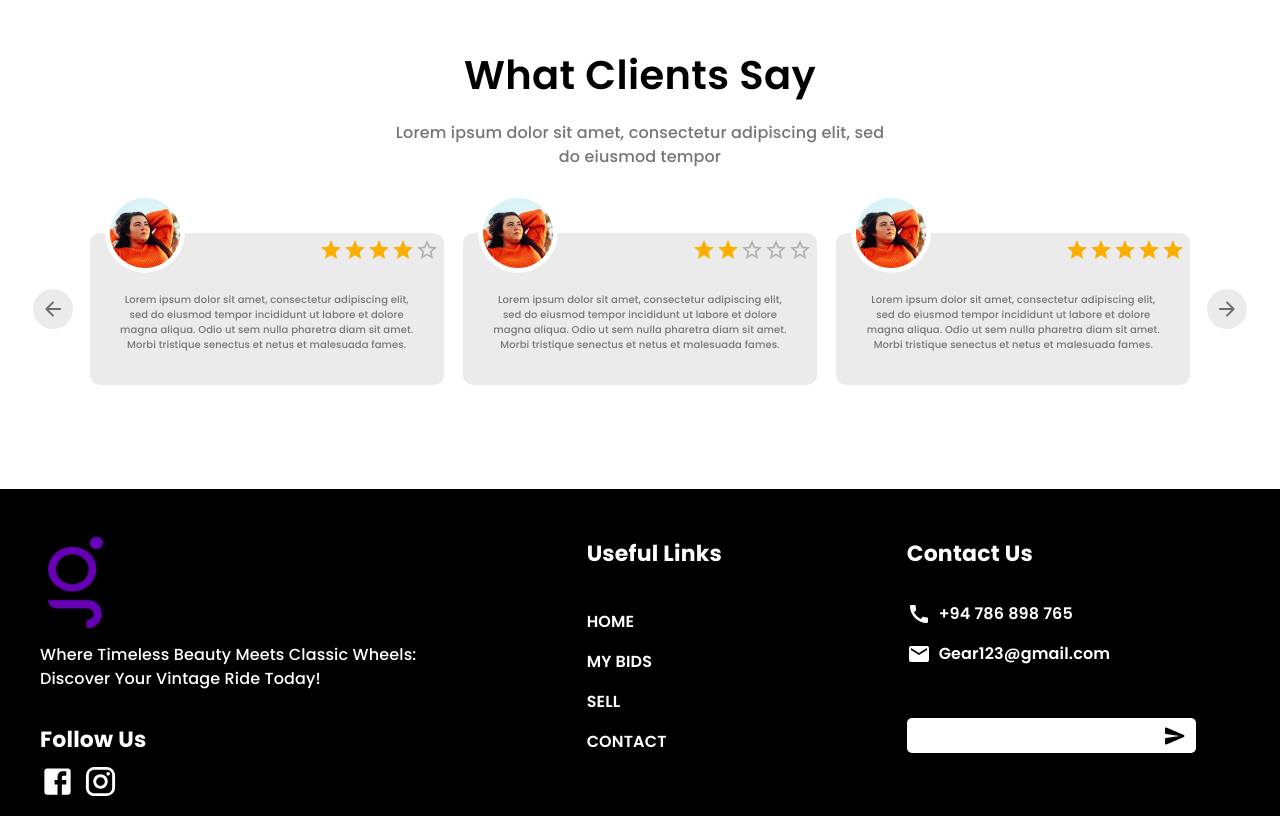
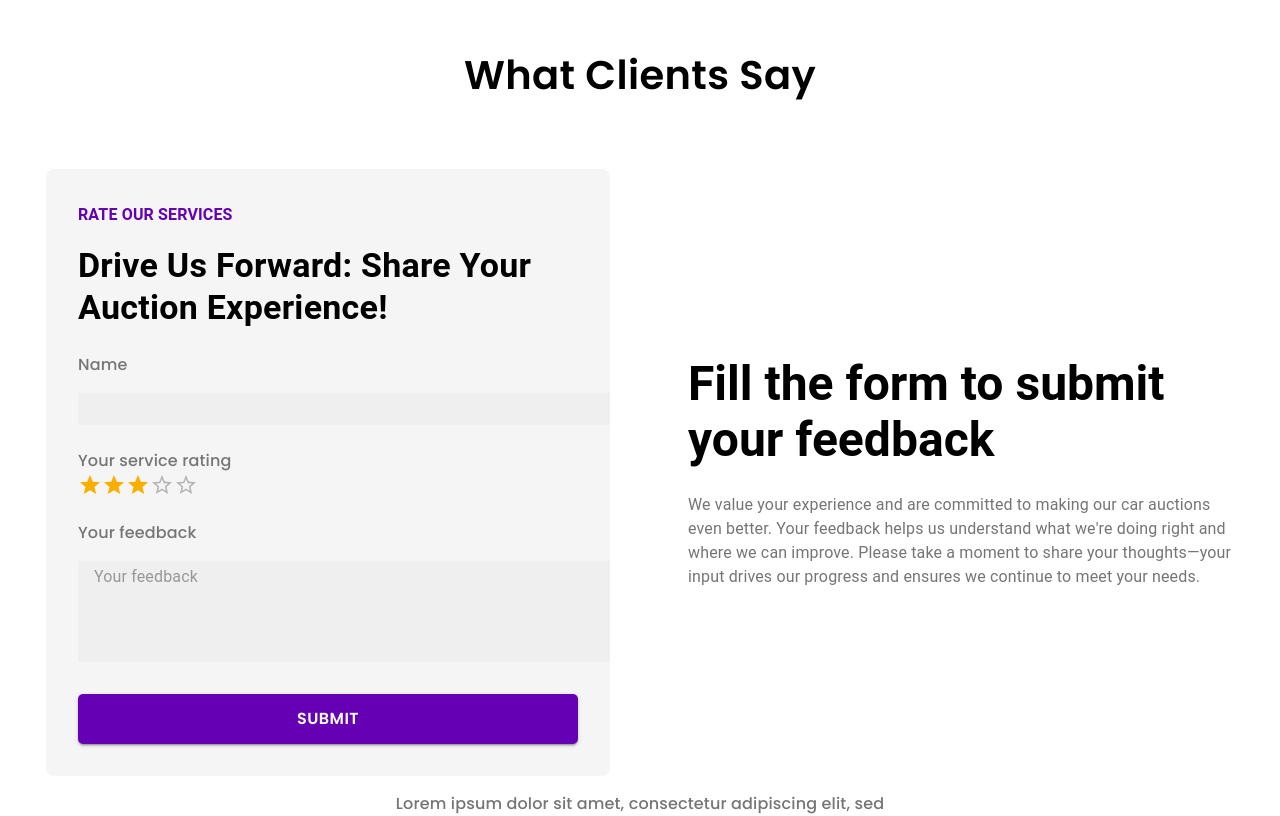
Before and after one commit to Senuk27/gear-gulf-frontend-main, a React (Vite) app: page /home in a window 1280 px wide. Shown: the part 1000-1816 px from the top of the page. Built offline with nearby package versions, Linux system fonts and the light colour scheme; no server answers.

Commit message:
Update Home.jsx

```diff
--- a/src/Pages/Home/Home.jsx
+++ b/src/Pages/Home/Home.jsx
@@ -1,24 +1,39 @@
-import { Box, Button, Grid, IconButton, Pagination, Rating, Typography, colors } from '@mui/material'
-import car from '../../assets/car.png'
-import { useNavigate } from 'react-router-dom';
-import { useEffect, useState } from 'react';
-import AOS from "aos";
+import ArrowBackRoundedIcon from "@mui/icons-material/ArrowBackRounded";
+import ArrowForwardRoundedIcon from "@mui/icons-material/ArrowForwardRounded";
+import {
+  Box,
+  Button,
+  Grid,
+  IconButton,
+  Pagination,
+  Rating,
+  TextField,
+  Typography,
+} from "@mui/material";
 import "aos/dist/aos.css";
-import Card from '../../Components/Card';
-import car1 from '../../assets/car1.png';
-import ArrowBackRoundedIcon from '@mui/icons-material/ArrowBackRounded';
-import ArrowForwardRoundedIcon from '@mui/icons-material/ArrowForwardRounded';
-import Review from '../../Components/Review';
-import BidDialog from '../../Components/BidDialog';
-import { getVehicles } from '../../services/ApiService';
+import { useEffect, useState } from "react";
+import { useNavigate } from "react-router-dom";
+import Card from "../../Components/Card";
+import Review from "../../Components/Review";
+import car from "../../assets/car.png";
+import { getVehicles } from "../../services/ApiService";
+import { Controller, useForm } from "react-hook-form";
 
 const Home = () => {
+  const { control, handleSubmit } = useForm({
+    defaultValues: {
+      name: "",
+      rating: 3,
+      feedback: "",
+    },
+  });
+
   const navigate = useNavigate();
   const [page, setPage] = useState(1);
   const [cards, setCards] = useState(null);
   const [pagesCount, setPagesCount] = useState(0);
 
-    const pageCount = 3
+  const pageCount = 3;
 
   const handleChange = (event, value) => {
     setPage(value);
@@ -29,217 +44,454 @@ const Home = () => {
     const data = {
       page: page - 1,
       pageCount: pageCount,
-        }
+    };
     try {
       const response = await getVehicles(data);
-            console.log("home",response)
-            const newCards = response.vehicles.content.map(vehicle => ({
+      console.log("home", response);
+      const newCards = response.vehicles.content.map((vehicle) => ({
         id: vehicle.vehicleId,
         title: vehicle.vehicleName,
-                image : vehicle.imageName,
+        image: vehicle.imageName,
         description: vehicle.description,
         price: vehicle.bidAmount,
-                isButtonActive : true
+        isButtonActive: true,
       }));
-            setPagesCount(response.vehicles.totalPages)
+      setPagesCount(response.vehicles.totalPages);
       setCards(newCards);
     } catch (err) {
       console.log("error fetching vehicles", err);
     }
-    }
+  };
 
   useEffect(() => {
     fetchVehicles();
   }, [page]);
 
+  const onSubmit = (data) => {
+    console.log(data);
+  };
+
   return (
     <>
-            <Typography sx={{
-                fontFamily: 'poppins',
+      <Typography
+        sx={{
+          fontFamily: "poppins",
           fontSize: 50,
           fontWeight: 600,
-                color: '#000000',
-                lineHeight: '55px',
+          color: "#000000",
+          lineHeight: "55px",
           width: 660,
           mt: 20,
           ml: 10,
-            }}>
-                Your Gateway to <span style={{ color: '#6600B5' }} > Classic Car Auctions</span> and Treasures !
+        }}
+      >
+        Your Gateway to{" "}
+        <span style={{ color: "#6600B5" }}> Classic Car Auctions</span> and
+        Treasures !
       </Typography>
-            <Typography sx={{
-                fontFamily: 'poppins',
+      <Typography
+        sx={{
+          fontFamily: "poppins",
           fontSize: 20,
           fontWeight: 600,
-                color: '#757575',
-                lineHeight: '24px',
+          color: "#757575",
+          lineHeight: "24px",
           width: 660,
           mt: 4,
           ml: 10,
-            }}>
-                Welcome to our classic car auction hub, where timeless elegance meets your passion for automotive history. Start exploring and bidding today!
+        }}
+      >
+        Welcome to our classic car auction hub, where timeless elegance meets
+        your passion for automotive history. Start exploring and bidding today!
       </Typography>
-            <Box sx={{
-                display: 'flex',
+      <Box
+        sx={{
+          display: "flex",
           ml: 10,
           gap: 4,
           mt: 4,
-            }}>
+        }}
+      >
         <Button
-                    onClick={() => (navigate('/log-in'))}
-                    variant='outlined'
+          onClick={() => navigate("/log-in")}
+          variant="outlined"
           sx={{
             width: 120,
             height: 50,
-                        borderRadius: '10px',
-                        border: '2px solid #6600B5',
-                        color: '#6600B5',
-                        fontFamily: 'poppins',
+            borderRadius: "10px",
+            border: "2px solid #6600B5",
+            color: "#6600B5",
+            fontFamily: "poppins",
             fontSize: 20,
             fontWeight: 600,
-                        ':hover': {
+            ":hover": {
               // border: '2px solid #6600B5',
-                            bgcolor: '#6600B5',
-                            color: '#FFFFFF',
-                        }
+              bgcolor: "#6600B5",
+              color: "#FFFFFF",
+            },
           }}
         >
           LOGIN
         </Button>
         <Button
-                    onClick={() => (navigate('/sign-up'))}
-                    variant='contained'
+          onClick={() => navigate("/sign-up")}
+          variant="contained"
           sx={{
             width: 120,
             height: 50,
-                        borderRadius: '10px',
+            borderRadius: "10px",
             // border: '2px solid #6600B5',
-                        bgcolor: '#6600B5',
-                        fontFamily: 'poppins',
+            bgcolor: "#6600B5",
+            fontFamily: "poppins",
             fontSize: 20,
             fontWeight: 600,
-                        ':hover': {
-                            bgcolor: 'transparent',
-                            border: '2px solid #6600B5',
-                            color: '#6600B5',
-                        }
+            ":hover": {
+              bgcolor: "transparent",
+              border: "2px solid #6600B5",
+              color: "#6600B5",
+            },
           }}
         >
           SIGNUP
         </Button>
       </Box>
-            <Box sx={{
-                display: 'flex',
-                flexDirection: 'column',
-                alignItems: 'center',
-                justifyContent: 'center',
-                width: '100%',
+      <Box
+        sx={{
+          display: "flex",
+          flexDirection: "column",
+          alignItems: "center",
+          justifyContent: "center",
+          width: "100%",
           // bgcolor: 'yellow',
-            }}>
-                <Typography sx={{
-                    fontFamily: 'poppins',
+        }}
+      >
+        <Typography
+          sx={{
+            fontFamily: "poppins",
             fontSize: 40,
             fontWeight: 600,
             // lineHeight: '24px',
             mt: 20,
             // mx: 'auto',
-                }}>
+          }}
+        >
           Live Auctions
         </Typography>
-                <Typography sx={{
-                    fontFamily: 'poppins',
+        <Typography
+          sx={{
+            fontFamily: "poppins",
             fontSize: 16,
             fontWeight: 600,
             // lineHeight: '24px',
-                    color: '#757575',
+            color: "#757575",
             width: 702,
             mt: 2,
-                    textAlign: 'center',
+            textAlign: "center",
             // mx: 'auto',
-                }}>
-                    Feel the Excitement, Make Your Move: Live Auctions Where Every Bid Counts, Every Win Celebrates, Every Moment Thrills
+          }}
+        >
+          Feel the Excitement, Make Your Move: Live Auctions Where Every Bid
+          Counts, Every Win Celebrates, Every Moment Thrills
         </Typography>
-                <Grid container display={'flex'} justifyContent={'center'} alignItems={'center'} mt={4} rowGap={6}>
+        <Grid
+          container
+          display={"flex"}
+          justifyContent={"center"}
+          alignItems={"center"}
+          mt={4}
+          rowGap={6}
+        >
           {cards?.map((card) => (
-                        <Grid item key={card.id} md={4} display={'flex'} justifyContent={'center'} alignItems={'center'}>
+            <Grid
+              item
+              key={card.id}
+              md={4}
+              display={"flex"}
+              justifyContent={"center"}
+              alignItems={"center"}
+            >
               <Card card={card} />
             </Grid>
           ))}
         </Grid>
-                <Pagination count={pagesCount}
+        <Pagination
+          count={pagesCount}
           page={page}
           onChange={handleChange}
           sx={{
             mt: 4,
-                        '& .MuiPaginationItem-root': {
-                            bgcolor: '#EBEBEB',
+            "& .MuiPaginationItem-root": {
+              bgcolor: "#EBEBEB",
               ":hover": {
-                                bgcolor: '#6600B5',
-                                opacity: '100%',
-                                color: '#FFFFFF',
-                            }
+                bgcolor: "#6600B5",
+                opacity: "100%",
+                color: "#FFFFFF",
               },
-                        '& .MuiPaginationItem-root.Mui-selected': {
-                            bgcolor: '#6600B5',
-                            opacity: '60%',
-                            color: '#FFFFFF',
+            },
+            "& .MuiPaginationItem-root.Mui-selected": {
+              bgcolor: "#6600B5",
+              opacity: "60%",
+              color: "#FFFFFF",
               "&:hover": {
-                                color: '#FFFFFF',
-                                bgcolor: '#6600B5',
-                                opacity: '100%',
-                            }
+                color: "#FFFFFF",
+                bgcolor: "#6600B5",
+                opacity: "100%",
+              },
             },
           }}
         />
-                <Typography sx={{
-                    fontFamily: 'poppins',
+        <Typography
+          sx={{
+            fontFamily: "poppins",
             fontSize: 40,
             fontWeight: 600,
             // lineHeight: '24px',
             mt: 10,
             // mx: 'auto',
-                }}>
+          }}
+        >
           What Clients Say
         </Typography>
-                <Typography sx={{
-                    fontFamily: 'poppins',
+        <Grid container spacing={4} sx={{ mt: 4, px: 4 }}>
+          <Grid item xs={12} md={6}>
+            <Box
+              component="form"
+              onSubmit={handleSubmit(onSubmit)}
+              sx={{
+                padding: "2rem",
+                backgroundColor: "#f5f5f5",
+                borderRadius: "8px",
+                maxWidth: "500px",
+                margin: "auto",
+              }}
+            >
+              <Typography
+                variant="subtitle1"
+                sx={{
+                  color: "#6600B5",
+                  fontWeight: 600,
+                  mb: 2,
+                }}
+              >
+                RATE OUR SERVICES
+              </Typography>
+              <Typography
+                variant="h4"
+                sx={{
+                  fontWeight: 700,
+                  mb: 3,
+                }}
+              >
+                Drive Us Forward: Share Your Auction Experience!
+              </Typography>
+              <Typography
+                sx={{
+                  fontFamily: "poppins",
+                  fontSize: 16,
+                  fontWeight: 500,
+                  color: "#757575",
+                  mt: 1,
+                }}
+              >
+                Name
+              </Typography>
+              <Controller
+                name="name"
+                control={control}
+                render={({ field }) => (
+                  <TextField
+                    {...field}
+                    variant="standard"
+                    InputProps={{ disableUnderline: true }}
+                    fullWidth
+                    margin="normal"
+                    sx={{
+                      mb: 2,
+                      bgcolor: "#EFEFEF",
+                      px: 2,
+                      "& .MuiOutlinedInput-root": {
+                        backgroundColor: "#FFFFFF",
+                      },
+                    }}
+                  />
+                )}
+              />
+
+              <Typography
+                sx={{
+                  fontFamily: "poppins",
+                  fontSize: 16,
+                  fontWeight: 500,
+                  color: "#757575",
+                  mt: 1,
+                }}
+              >
+                Your service rating
+              </Typography>
+              <Controller
+                name="rating"
+                control={control}
+                render={({ field }) => (
+                  <Rating
+                    {...field}
+                    name="service-rating"
+                    precision={1}
+                    sx={{ mb: 2 }}
+                  />
+                )}
+              />
+              <Typography
+                sx={{
+                  fontFamily: "poppins",
+                  fontSize: 16,
+                  fontWeight: 500,
+                  color: "#757575",
+                  mt: 1,
+                }}
+              >
+                Your feedback
+              </Typography>
+
+              <Controller
+                name="feedback"
+                control={control}
+                render={({ field }) => (
+                  <TextField
+                    {...field}
+                    variant="standard"
+                    InputProps={{ disableUnderline: true }}
+                    placeholder="Your feedback"
+                    multiline
+                    rows={4}
+                    fullWidth
+                    margin="normal"
+                    sx={{
+                      bgcolor: "#EFEFEF",
+                      px: 2,
+                      mb: 2,
+                      "& .MuiOutlinedInput-root": {
+                        backgroundColor: "#FFFFFF",
+                      },
+                    }}
+                  />
+                )}
+              />
+
+              <Button
+                type="submit"
+                fullWidth
+                variant="contained"
+                sx={{
+                  mt: 2,
+                  height: 50,
+                  borderRadius: "5px",
+                  bgcolor: "#6600B5",
+                  fontFamily: "poppins",
+                  fontSize: 16,
+                  fontWeight: 600,
+                  textTransform: "uppercase",
+                  ":hover": { bgcolor: "#5200a3" },
+                }}
+              >
+                Submit
+              </Button>
+            </Box>
+          </Grid>
+          <Grid item xs={12} md={6}>
+            <Box
+              sx={{
+                height: "100%",
+                display: "flex",
+                flexDirection: "column",
+                justifyContent: "center",
+                pl: 4,
+              }}
+            >
+              <Typography variant="h3" sx={{ fontWeight: 700, mb: 3 }}>
+                Fill the form to submit your feedback
+              </Typography>
+              <Typography variant="body1" sx={{ color: "#757575" }}>
+                We value your experience and are committed to making our car
+                auctions even better. Your feedback helps us understand what
+                we&apos;re doing right and where we can improve. Please take a
+                moment to share your thoughts—your input drives our progress and
+                ensures we continue to meet your needs.
+              </Typography>
+            </Box>
+          </Grid>
+        </Grid>
+        <Typography
+          sx={{
+            fontFamily: "poppins",
             fontSize: 16,
             fontWeight: 500,
             // lineHeight: '24px',
-                    color: '#757575',
+            color: "#757575",
             width: 509,
             mt: 2,
-                    textAlign: 'center',
+            textAlign: "center",
             // mx: 'auto',
-                }}>
-                    Lorem ipsum dolor sit amet, consectetur adipiscing elit, sed do eiusmod tempor
+          }}
+        >
+          Lorem ipsum dolor sit amet, consectetur adipiscing elit, sed do
+          eiusmod tempor
         </Typography>
-                <Grid container display={'flex'} justifyContent={'center'} alignItems={'center'} my={8} >
-                    <Grid item md={0.5} display={'flex'} justifyContent={'center'} alignItems={'center'} >
-                        <IconButton sx={{
-                            bgcolor: '#EBEBEB',
+        <Grid
+          container
+          display={"flex"}
+          justifyContent={"center"}
+          alignItems={"center"}
+          my={8}
+        >
+          <Grid
+            item
+            md={0.5}
+            display={"flex"}
+            justifyContent={"center"}
+            alignItems={"center"}
+          >
+            <IconButton
+              sx={{
+                bgcolor: "#EBEBEB",
                 ":hover": {
-                                bgcolor: '#6600B5',
-                                opacity: '60%',
-                                color: '#FFFFFF',
-                            }
-                        }}>
+                  bgcolor: "#6600B5",
+                  opacity: "60%",
+                  color: "#FFFFFF",
+                },
+              }}
+            >
               <ArrowBackRoundedIcon />
             </IconButton>
           </Grid>
           {reviews.map((review) => (
-                        <Grid key={review.id} item md={3.5} display={'flex'} justifyContent={'center'} alignItems={'center'}>
+            <Grid
+              key={review.id}
+              item
+              md={3.5}
+              display={"flex"}
+              justifyContent={"center"}
+              alignItems={"center"}
+            >
               <Review review={review} />
             </Grid>
           ))}
-                    <Grid item md={0.5} display={'flex'} justifyContent={'center'} alignItems={'center'}>
-                        <IconButton sx={{
-                            bgcolor: '#EBEBEB',
+          <Grid
+            item
+            md={0.5}
+            display={"flex"}
+            justifyContent={"center"}
+            alignItems={"center"}
+          >
+            <IconButton
+              sx={{
+                bgcolor: "#EBEBEB",
                 ":hover": {
-                                bgcolor: '#6600B5',
-                                opacity: '60%',
-                                color: '#FFFFFF',
-                            }
-                        }}>
+                  bgcolor: "#6600B5",
+                  opacity: "60%",
+                  color: "#FFFFFF",
+                },
+              }}
+            >
               <ArrowForwardRoundedIcon />
             </IconButton>
           </Grid>
@@ -247,47 +499,49 @@ const Home = () => {
       </Box>
       <Box
         // data-aos="fade-left"
-                component={'img'}
+        component={"img"}
         src={car}
         sx={{
           width: 736,
           height: 350,
           ml: 5,
-                    position: 'absolute',
+          position: "absolute",
           top: 330,
           right: 0,
         }}
       />
     </>
-    )
-}
+  );
+};
 
-export default Home
+export default Home;
 
 const reviews = [
   {
     id: 1,
-        name: 'carla',
-        image: 'hehe',
+    name: "carla",
+    image: "hehe",
     rating: 4,
-        comment: 'Lorem ipsum dolor sit amet, consectetur adipiscing elit, sed do eiusmod tempor incididunt ut labore et dolore magna aliqua. Odio ut sem nulla pharetra diam sit amet. Morbi tristique senectus et netus et malesuada fames.'
+    comment:
+      "Lorem ipsum dolor sit amet, consectetur adipiscing elit, sed do eiusmod tempor incididunt ut labore et dolore magna aliqua. Odio ut sem nulla pharetra diam sit amet. Morbi tristique senectus et netus et malesuada fames.",
   },
   {
     id: 2,
-        name: 'carla',
-        image: 'hehe',
+    name: "carla",
+    image: "hehe",
     rating: 2,
-        comment: 'Lorem ipsum dolor sit amet, consectetur adipiscing elit, sed do eiusmod tempor incididunt ut labore et dolore magna aliqua. Odio ut sem nulla pharetra diam sit amet. Morbi tristique senectus et netus et malesuada fames.'
+    comment:
+      "Lorem ipsum dolor sit amet, consectetur adipiscing elit, sed do eiusmod tempor incididunt ut labore et dolore magna aliqua. Odio ut sem nulla pharetra diam sit amet. Morbi tristique senectus et netus et malesuada fames.",
   },
   {
     id: 3,
-        name: 'carla',
-        image: 'hehe',
+    name: "carla",
+    image: "hehe",
     rating: 5,
-        comment: 'Lorem ipsum dolor sit amet, consectetur adipiscing elit, sed do eiusmod tempor incididunt ut labore et dolore magna aliqua. Odio ut sem nulla pharetra diam sit amet. Morbi tristique senectus et netus et malesuada fames.'
+    comment:
+      "Lorem ipsum dolor sit amet, consectetur adipiscing elit, sed do eiusmod tempor incididunt ut labore et dolore magna aliqua. Odio ut sem nulla pharetra diam sit amet. Morbi tristique senectus et netus et malesuada fames.",
   },
-]
-
+];
 
 // const cards = [
 //     {
```
Lines whose indentation alone changed are shown as unchanged.
